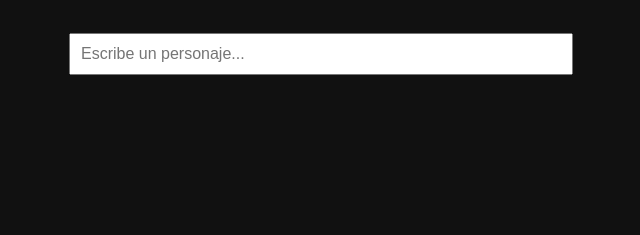
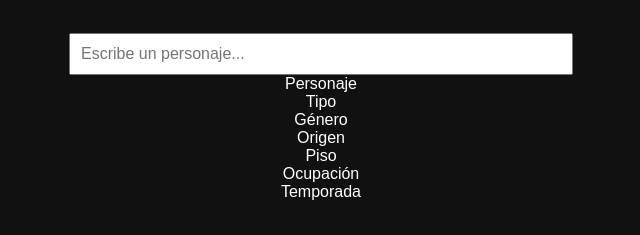
Before and after one commit to NesteaMangoPineapple/anhqvdle, a plain HTML site: page index.html in a window 1280 px wide. Shown: the part 129-364 px from the top of the page, without its empty margins (319-959 px from the left). Drawn offline with Linux system fonts and the light colour scheme.

Commit message:
Update index.html

```diff
--- a/index.html
+++ b/index.html
@@ -16,8 +16,19 @@
     <input type="text" id="searchInput" placeholder="Escribe un personaje..." autocomplete="off">
     <div id="suggestions"></div>
 
-    <div id="results"></div>
+   <div id="board">
+  <div class="row header">
+    <div class="cell">Personaje</div>
+    <div class="cell">Tipo</div>
+    <div class="cell">Género</div>
+    <div class="cell">Origen</div>
+    <div class="cell">Piso</div>
+    <div class="cell">Ocupación</div>
+    <div class="cell">Temporada</div>
   </div>
+
+  <div id="rows"></div>
+</div>
 
   <script src="js/app.js"></script>
 </body>
```
